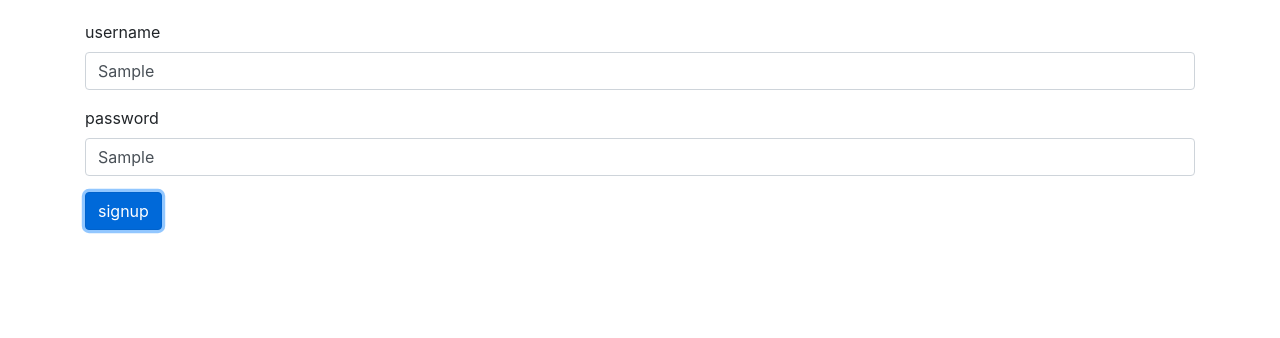
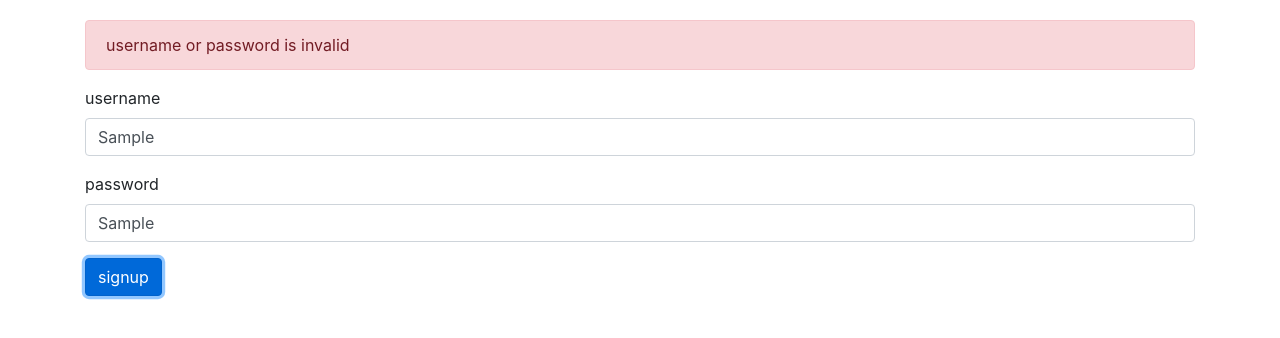
Before and after one commit to amarildo18/mosh-trainning, an Angular app: page / in a window 1280 px wide. Both pictures are taken after typing "Sample", "Sample" into the empty fields and a click on the button "signup". Shown: the top 338 px of the page. Built offline with nearby package versions, Linux system fonts and the light colour scheme.

Commit message:
validando antes de submeter o formulário

```diff
--- a/src/app/signup-form/signup-form.component.html
+++ b/src/app/signup-form/signup-form.component.html
@@ -1,5 +1,6 @@
 <div class="container">
-  <form [formGroup]="oForm">
+  <form [formGroup]="oForm" (ngSubmit)="login()">
+    <div class="alert alert-danger" *ngIf="oForm.errors">username or password is invalid</div>
     <div class="form-group">
       <label for="username">username</label>
       <input
--- a/src/app/signup-form/signup-form.component.ts
+++ b/src/app/signup-form/signup-form.component.ts
@@ -18,6 +18,13 @@ export class SignupFormComponent {
     password: new FormControl('', Validators.required)
   })
 
+  login(){
+
+    this.oForm.setErrors({
+      logiError: true
+    })
+  }
+
   get username(){
     return this.oForm.get('username');
   }
```
